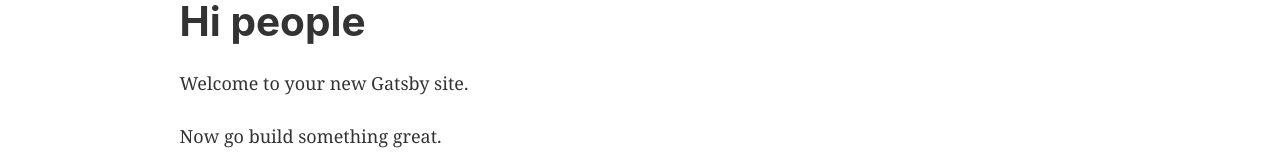
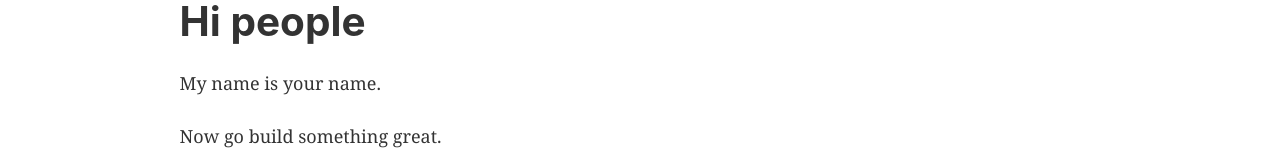
Before and after one commit to tscherli/gatsby-starter-default, a Gatsby site: page / in a window 1280 px wide. Shown: the part 123-283 px from the top of the page. Built offline with nearby package versions, Linux system fonts and the light colour scheme; Gatsby itself is replaced by a stand-in of ours.

Commit message:
Test name

```diff
--- a/src/pages/index.js
+++ b/src/pages/index.js
@@ -9,7 +9,7 @@
   <Layout>
     <Seo title="Home" />
     <h1>Hi people</h1>
-    <p>Welcome to your new Gatsby site.</p>
+    <p>My name is your name.</p>
     <p>Now go build something great.</p>
     <StaticImage
       src="../images/gatsby-astronaut.png"
```
